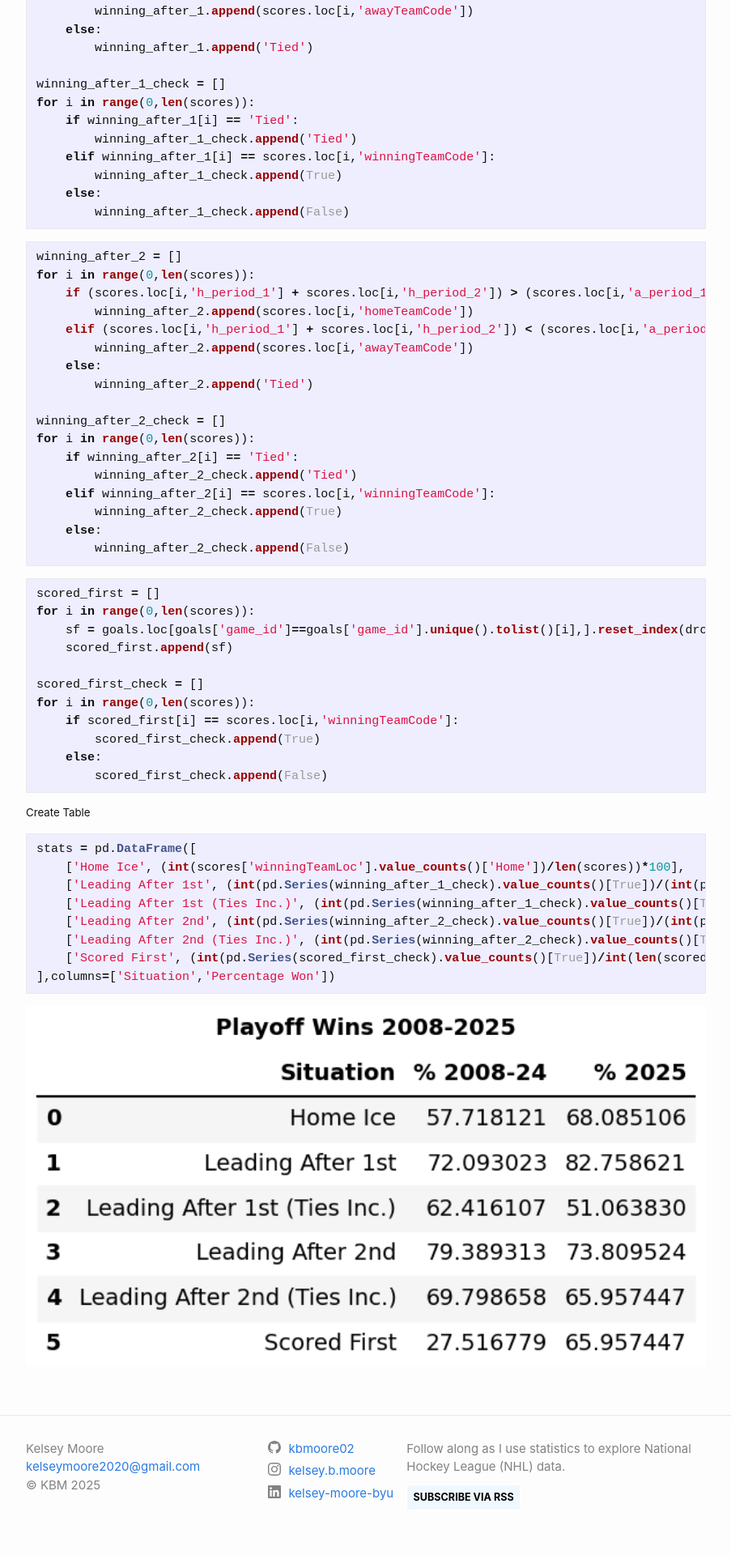
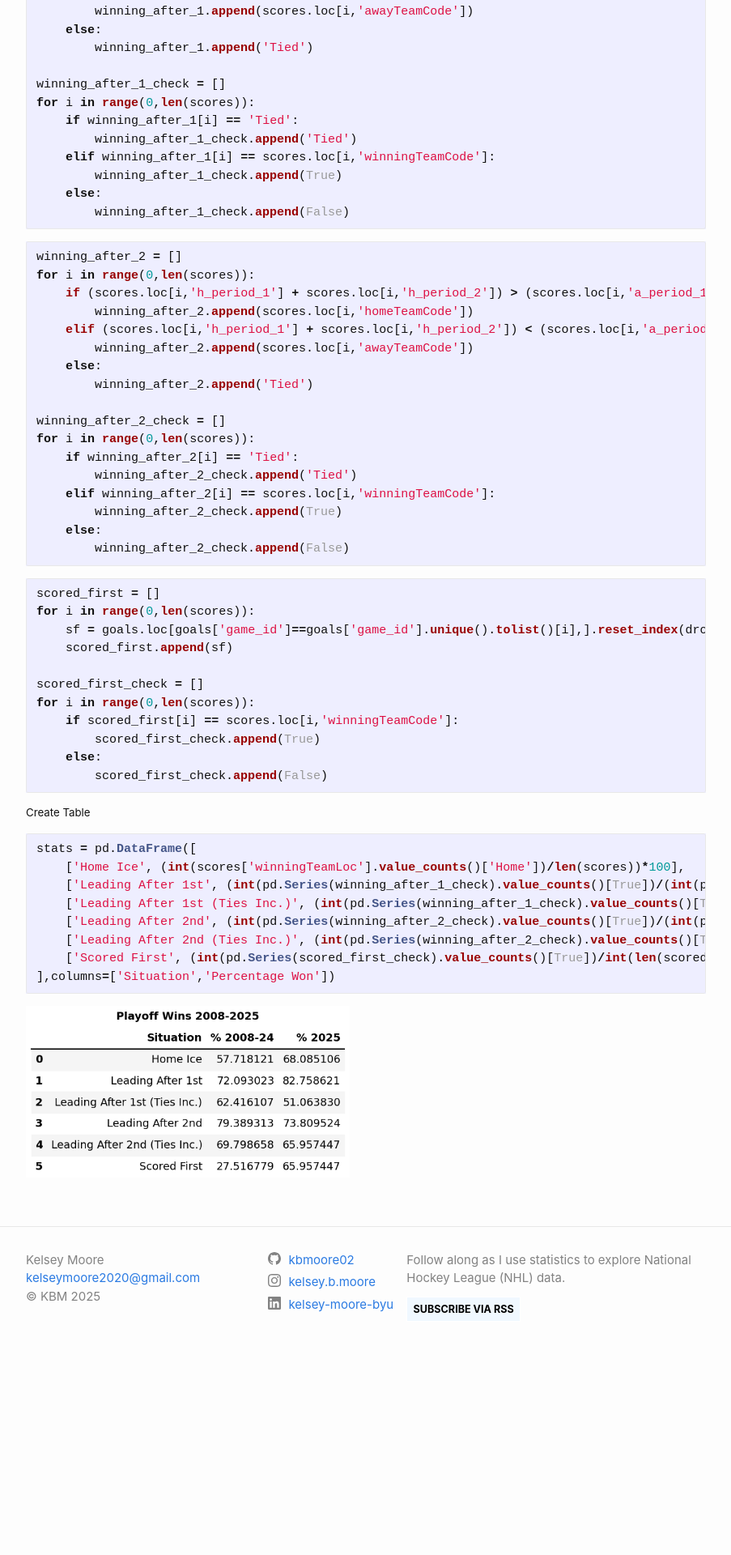
Before and after one commit to kbmoore02/NHL-Data-Analysis, a Jekyll site: the page built from _posts/2025-5-8-blog-hockey9.md, in a window 1280 px wide. Shown: the part 1799-3719 px from the top of the page at 81% size, without its empty margins (188-1091 px from the left). Built offline with Jekyll 4.4.1, drawn with Linux system fonts in a browser that asks for light colours; comment, search, counter and statistics services are not loaded; after the commit the page ends 3486 px from its top, so only the background shows below that.

Commit message:
Update 2025-5-8-blog-hockey9.md

````diff
--- a/_posts/2025-5-8-blog-hockey9.md
+++ b/_posts/2025-5-8-blog-hockey9.md
@@ -135,4 +135,4 @@ stats = pd.DataFrame([
 ],columns=['Situation','Percentage Won'])
 ```
 
-<img src="https://raw.githubusercontent.com/kbmoore02/NHL-Data-Analysis/main/assets/images/playoff_stats_period.png" alt="" style="width:900px;">
+<img src="https://raw.githubusercontent.com/kbmoore02/NHL-Data-Analysis/main/assets/images/playoff_stats_period.png" alt="" style="width:400px;">
````
